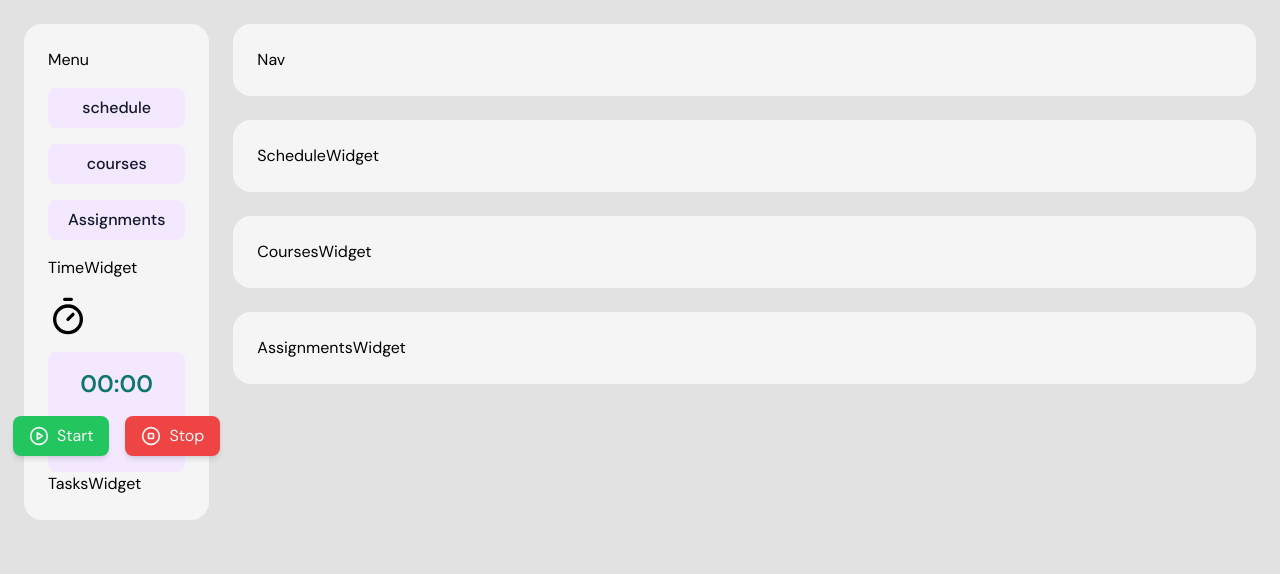
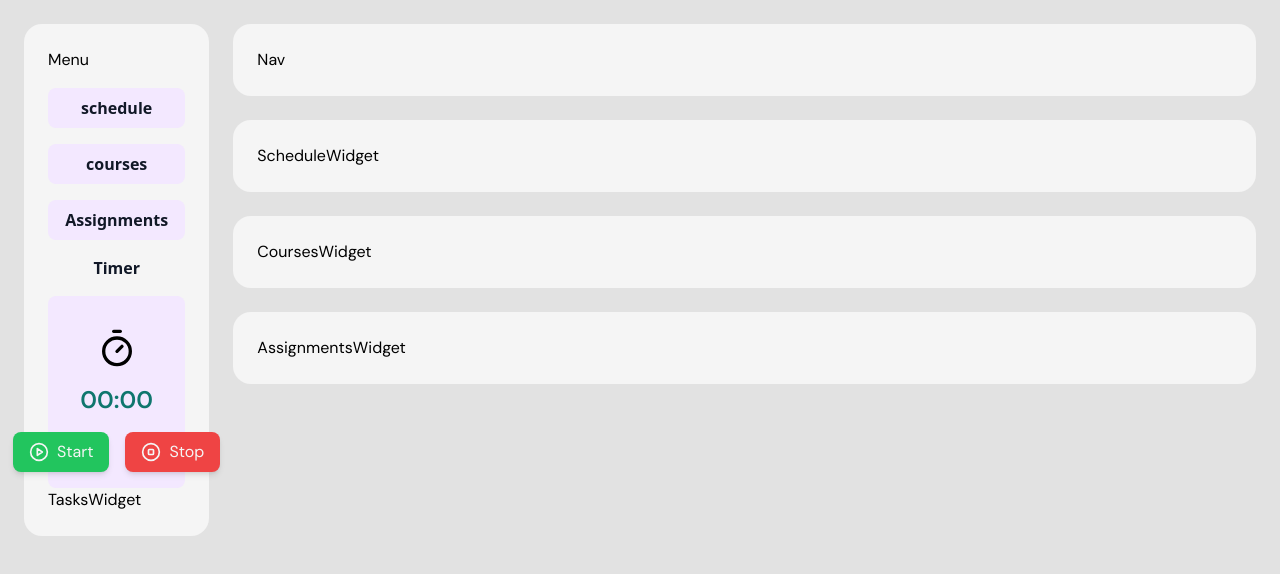
Before and after one commit to Faustina-Acheampong/backend-study-planner, a Next.js app in the folder client/: page / in a window 1280 px wide. Shown: the top 574 px of the page. Built offline with nearby package versions, Linux system fonts and the light colour scheme.

Commit message:
added tailwind css

```diff
--- a/client/src/components/menu/Menu.tsx
+++ b/client/src/components/menu/Menu.tsx
@@ -10,19 +10,19 @@ const Menu = () => {
       {/*this is left menu */}
       <Link
         href="/schedule"
-        className="w-full py-2 px-4 block bg-purple-100 hover:bg-purple-200 rounded-lg text-gray-900 font-medium transition my-4 text-center"
+        className="w-full py-2 px-4 block bg-purple-100 hover:bg-purple-200 rounded-lg text-gray-900  transition my-4 text-center font-semibold font-sans"
       >
         schedule
       </Link>
       <Link
         href="/courses"
-        className="w-full py-2 px-4 block bg-purple-100 hover:bg-purple-200 rounded-lg text-gray-900 font-medium transition my-4 text-center"
+        className="w-full py-2 px-4 block bg-purple-100 hover:bg-purple-200 rounded-lg text-gray-900 font-semibold transition my-4 text-center font-sans"
       >
         courses
       </Link>
       <Link
         href="/assingments"
-        className="w-full py-2 px-4 block bg-purple-100 hover:bg-purple-200 rounded-lg text-gray-900 font-medium transition my-4 text-center"
+        className="w-full py-2 px-4 block bg-purple-100 hover:bg-purple-200 rounded-lg text-gray-900 font-semibold transition my-4 text-center font-sans"
       >
         Assignments
       </Link>
--- a/client/src/components/time/TimeWidget.tsx
+++ b/client/src/components/time/TimeWidget.tsx
@@ -1,7 +1,7 @@
 "use client";
 import React from "react";
 import { useState, useEffect, useRef } from "react";
-import { CirclePlay, CircleStop,Timer  } from "lucide-react";
+import { CirclePlay, CircleStop, Timer } from "lucide-react";
 
 {
   /* component that is in the menu */
@@ -59,9 +59,13 @@ const TimeWidget = () => {
 
   return (
     <div>
-      TimeWidget
-      <Timer size={40}  className="my-4"/>
-      <div className="bg-purple-100 p-4 rounded-lg flex flex-col items-center">
+      {/* TimeWidget */}
+      <h2 className=" text-gray-900  transition my-4 text-center font-semibold font-sans">
+        Timer
+      </h2>
+
+      <div className="bg-purple-100 p-4 rounded-lg flex flex-col items-center  hover:bg-purple-200 transition">
+        <Timer size={40} className="my-4" />
         {/* Display Time */}
         <span className="text-2xl font-semibold text-teal-700 mb-4">
           {formateTime(time)}
@@ -71,7 +75,7 @@ const TimeWidget = () => {
           {/* Start Button */}
           <button
             onClick={startTime}
-            className="bg-green-500 text-white px-4 py-2 rounded-lg shadow-md flex items-center hover:bg-green-600 transition"
+            className="bg-green-500 text-white px-4 py-2 rounded-lg shadow-md flex items-center hover:bg-green-800 transition"
           >
             <CirclePlay size={20} className="mr-2" />
             Start
@@ -79,7 +83,7 @@ const TimeWidget = () => {
           {/* Stop Button */}
           <button
             onClick={stopTimer}
-            className="bg-red-500 text-white px-4 py-2 rounded-lg shadow-md flex items-center hover:bg-red-600 transition"
+            className="bg-red-500 text-white px-4 py-2 rounded-lg shadow-md flex items-center hover:bg-red-800 transition"
           >
             <CircleStop size={20} className="mr-2" />
             Stop
```
